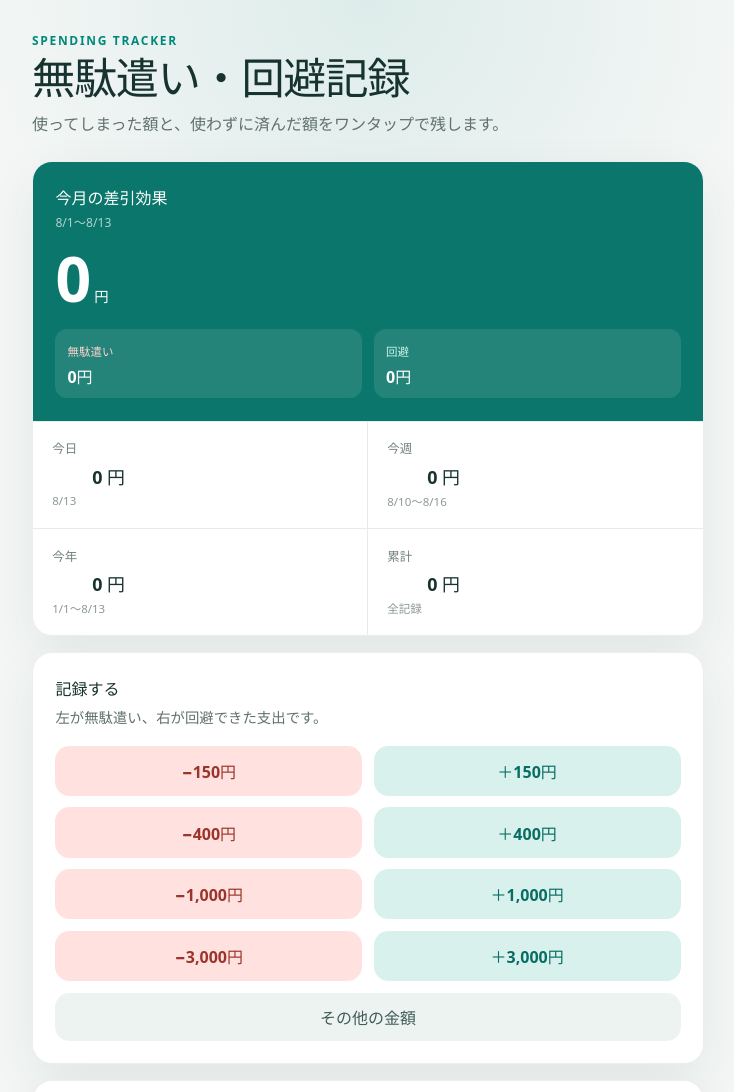
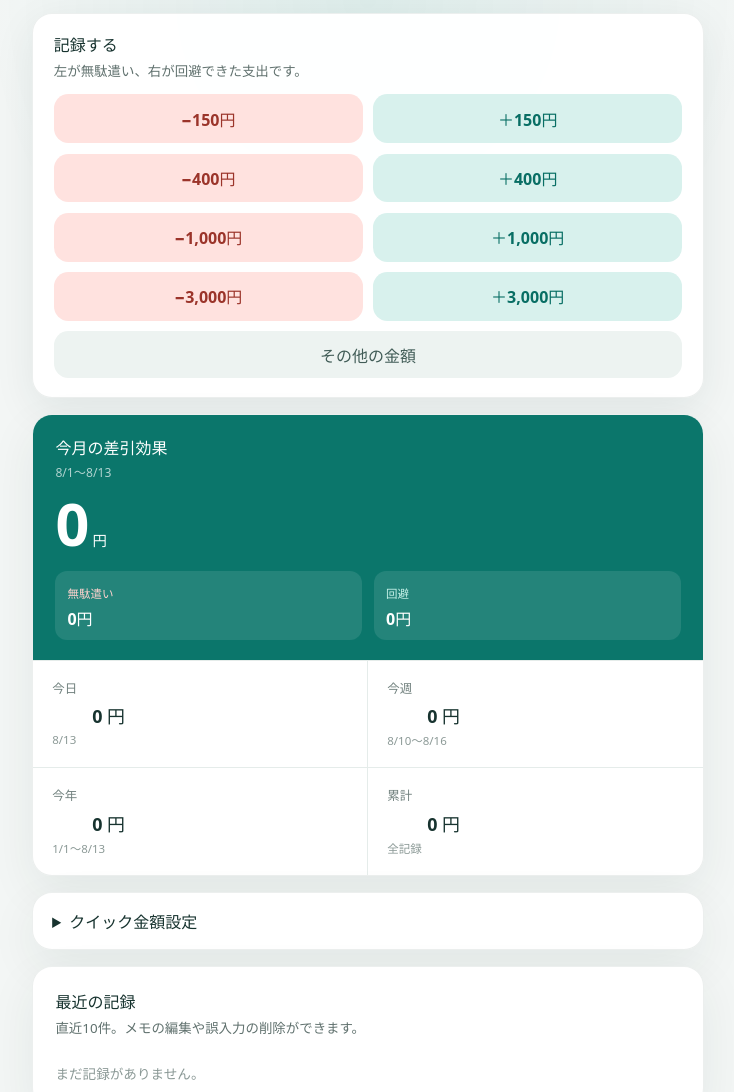
Before and after one commit to rhodanus2179/spending-tracker, a plain HTML site: page index.html in a window 1280 px wide. Shown: the top 1092 px of the page, without its empty margins (272-1006 px from the left). Drawn offline with Linux system fonts and the light colour scheme.

Commit message:
Prioritize quick entry UI (#7)

```diff
--- a/index.html
+++ b/index.html
@@ -13,11 +13,48 @@
 </head>
 <body>
   <main class="app-shell">
-    <header class="app-header">
-      <p class="eyebrow">SPENDING TRACKER</p>
-      <h1>無駄遣い・回避記録</h1>
-      <p class="description">使ってしまった額と、使わずに済んだ額をワンタップで残します。</p>
-    </header>
+    <h1 class="visually-hidden">無駄遣い・回避記録</h1>
+
+    <section class="entry-card entry-card-primary" aria-labelledby="entry-title">
+      <div class="section-heading">
+        <h2 id="entry-title">記録する</h2>
+        <p>左が無駄遣い、右が回避できた支出です。</p>
+      </div>
+
+      <div id="amountButtons" class="button-grid">
+        <button class="amount-button expense" type="button" data-quick-index="0" data-kind="expense" data-amount="-150">−150円</button>
+        <button class="amount-button saving" type="button" data-quick-index="0" data-kind="saving" data-amount="150">＋150円</button>
+        <button class="amount-button expense" type="button" data-quick-index="1" data-kind="expense" data-amount="-400">−400円</button>
+        <button class="amount-button saving" type="button" data-quick-index="1" data-kind="saving" data-amount="400">＋400円</button>
+        <button class="amount-button expense" type="button" data-quick-index="2" data-kind="expense" data-amount="-1000">−1,000円</button>
+        <button class="amount-button saving" type="button" data-quick-index="2" data-kind="saving" data-amount="1000">＋1,000円</button>
+        <button class="amount-button expense" type="button" data-quick-index="3" data-kind="expense" data-amount="-3000">−3,000円</button>
+        <button class="amount-button saving" type="button" data-quick-index="3" data-kind="saving" data-amount="3000">＋3,000円</button>
+      </div>
+
+      <button id="customToggle" class="custom-toggle" type="button" aria-expanded="false" aria-controls="customEntry">その他の金額</button>
+      <form id="customEntry" class="custom-entry" hidden>
+        <label for="customAmount">金額</label>
+        <div class="amount-input-wrap">
+          <input id="customAmount" name="amount" type="number" min="1" max="100000000" step="1" inputmode="numeric" autocomplete="off" placeholder="例: 750" required>
+          <span>円</span>
+        </div>
+        <label for="customNote">メモ <span class="optional">任意</span></label>
+        <input id="customNote" name="note" type="text" maxlength="200" autocomplete="off" placeholder="例: コンビニに寄らなかった">
+        <div class="custom-actions">
+          <button class="custom-submit expense" type="submit" data-kind="expense">無駄遣いとして記録</button>
+          <button class="custom-submit saving" type="submit" data-kind="saving">回避として記録</button>
+        </div>
+      </form>
+    </section>
+
+    <section id="lastAction" class="last-action" aria-live="polite" hidden>
+      <p id="lastActionMessage"></p>
+      <div class="last-action-buttons">
+        <button id="addNoteButton" type="button">メモを追加</button>
+        <button id="undoButton" type="button">取り消す</button>
+      </div>
+    </section>
 
     <section class="summary-card" aria-labelledby="summary-title">
       <div class="summary-heading">
@@ -56,39 +93,6 @@
       </dl>
     </section>
 
-    <section class="entry-card" aria-labelledby="entry-title">
-      <div class="section-heading">
-        <h2 id="entry-title">記録する</h2>
-        <p>左が無駄遣い、右が回避できた支出です。</p>
-      </div>
-
-      <div id="amountButtons" class="button-grid">
-        <button class="amount-button expense" type="button" data-quick-index="0" data-kind="expense" data-amount="-150">−150円</button>
-        <button class="amount-button saving" type="button" data-quick-index="0" data-kind="saving" data-amount="150">＋150円</button>
-        <button class="amount-button expense" type="button" data-quick-index="1" data-kind="expense" data-amount="-400">−400円</button>
-        <button class="amount-button saving" type="button" data-quick-index="1" data-kind="saving" data-amount="400">＋400円</button>
-        <button class="amount-button expense" type="button" data-quick-index="2" data-kind="expense" data-amount="-1000">−1,000円</button>
-        <button class="amount-button saving" type="button" data-quick-index="2" data-kind="saving" data-amount="1000">＋1,000円</button>
-        <button class="amount-button expense" type="button" data-quick-index="3" data-kind="expense" data-amount="-3000">−3,000円</button>
-        <button class="amount-button saving" type="button" data-quick-index="3" data-kind="saving" data-amount="3000">＋3,000円</button>
-      </div>
-
-      <button id="customToggle" class="custom-toggle" type="button" aria-expanded="false" aria-controls="customEntry">その他の金額</button>
-      <form id="customEntry" class="custom-entry" hidden>
-        <label for="customAmount">金額</label>
-        <div class="amount-input-wrap">
-          <input id="customAmount" name="amount" type="number" min="1" max="100000000" step="1" inputmode="numeric" autocomplete="off" placeholder="例: 750" required>
-          <span>円</span>
-        </div>
-        <label for="customNote">メモ <span class="optional">任意</span></label>
-        <input id="customNote" name="note" type="text" maxlength="200" autocomplete="off" placeholder="例: コンビニに寄らなかった">
-        <div class="custom-actions">
-          <button class="custom-submit expense" type="submit" data-kind="expense">無駄遣いとして記録</button>
-          <button class="custom-submit saving" type="submit" data-kind="saving">回避として記録</button>
-        </div>
-      </form>
-    </section>
-
     <details class="data-card">
       <summary>クイック金額設定</summary>
       <div class="data-content">
@@ -121,14 +125,6 @@
         </form>
       </div>
     </details>
-
-    <section id="lastAction" class="last-action" aria-live="polite" hidden>
-      <p id="lastActionMessage"></p>
-      <div class="last-action-buttons">
-        <button id="addNoteButton" type="button">メモを追加</button>
-        <button id="undoButton" type="button">取り消す</button>
-      </div>
-    </section>
 
     <section class="records-card" aria-labelledby="records-title">
       <div class="section-heading section-heading-row">
--- a/service-worker.js
+++ b/service-worker.js
@@ -1,4 +1,4 @@
-const CACHE_NAME = "spending-tracker-v5";
+const CACHE_NAME = "spending-tracker-v6";
 const APP_SHELL = [
   "./",
   "./index.html",
--- a/styles.css
+++ b/styles.css
@@ -27,31 +27,27 @@ button:focus-visible, input:focus-visible, summary:focus-visible {
 .app-shell {
   width: min(100% - 2rem, 42rem);
   margin: 0 auto;
-  padding: 2rem 0 3rem;
+  padding: max(0.8rem, env(safe-area-inset-top)) 0 calc(3rem + env(safe-area-inset-bottom));
 }
 
-.app-header { margin-bottom: 1.5rem; }
-.eyebrow {
-  margin: 0 0 0.4rem;
-  color: #00897b;
-  font-size: 0.75rem;
-  font-weight: 800;
-  letter-spacing: 0.14em;
+.visually-hidden {
+  position: absolute;
+  width: 1px;
+  height: 1px;
+  padding: 0;
+  margin: -1px;
+  overflow: hidden;
+  clip: rect(0 0 0 0);
+  white-space: nowrap;
+  border: 0;
 }
 
 h1, h2, p, dl, dd, ol { margin-top: 0; }
-h1 {
-  margin-bottom: 0.55rem;
-  font-size: clamp(1.8rem, 7vw, 2.7rem);
-  line-height: 1.08;
-  letter-spacing: -0.03em;
-}
 h2 { margin-bottom: 0; font-size: 1rem; }
-.description, .section-heading p, .data-content p {
+.section-heading p, .data-content p {
   color: #60716e;
   line-height: 1.65;
 }
-.description { margin-bottom: 0; }
 
 .summary-card, .entry-card, .records-card, .trend-card, .data-card {
   background: rgba(255, 255, 255, 0.96);
@@ -60,21 +56,111 @@ h2 { margin-bottom: 0; font-size: 1rem; }
   box-shadow: 0 1rem 3rem rgba(15, 52, 47, 0.07);
 }
 
-.summary-card { overflow: hidden; }
+.entry-card {
+  padding: 1.15rem 1.3rem 1.2rem;
+}
+.entry-card-primary {
+  box-shadow: 0 0.75rem 2.5rem rgba(15, 52, 47, 0.08);
+}
+.section-heading p { margin: 0.25rem 0 0.75rem; font-size: 0.84rem; }
+.button-grid {
+  display: grid;
+  grid-template-columns: repeat(2, minmax(0, 1fr));
+  gap: 0.65rem;
+}
+.amount-button, .custom-submit, .custom-toggle, .record-action, .last-action button, .data-actions button {
+  border: 0;
+  border-radius: 0.9rem;
+  cursor: pointer;
+  font-weight: 800;
+  transition: transform 120ms ease, filter 120ms ease;
+  touch-action: manipulation;
+}
+.amount-button { min-height: 3.05rem; }
+.amount-button:active, .custom-submit:active, .custom-toggle:active, .record-action:active, .last-action button:active, .data-actions button:active {
+  transform: translateY(1px) scale(0.99);
+}
+.amount-button:hover, .custom-submit:hover, .custom-toggle:hover, .record-action:hover, .last-action button:hover, .data-actions button:hover {
+  filter: brightness(0.97);
+}
+.expense { background: #ffe2df; color: #9b342a; }
+.saving { background: #d8f1ed; color: #086e64; }
+.expense-text { color: #a34137; }
+.saving-text { color: #087267; }
+
+.custom-toggle {
+  width: 100%;
+  margin-top: 0.65rem;
+  padding: 0.72rem 1rem;
+  background: #edf3f1;
+  color: #415c57;
+}
+.custom-entry {
+  display: grid;
+  gap: 0.55rem;
+  margin-top: 0.8rem;
+  padding-top: 1rem;
+  border-top: 1px solid #e5ecea;
+}
+.custom-entry[hidden] { display: none; }
+.custom-entry label { color: #526a65; font-size: 0.82rem; font-weight: 700; }
+.optional { color: #8b9996; font-weight: 500; }
+.amount-input-wrap {
+  display: flex;
+  align-items: center;
+  gap: 0.5rem;
+}
+.custom-entry input {
+  width: 100%;
+  min-width: 0;
+  padding: 0.75rem 0.85rem;
+  border: 1px solid #cfdad7;
+  border-radius: 0.75rem;
+  background: #fff;
+  color: #17332f;
+}
+.custom-actions {
+  display: grid;
+  grid-template-columns: repeat(2, minmax(0, 1fr));
+  gap: 0.6rem;
+  margin-top: 0.35rem;
+}
+.custom-submit { min-height: 2.9rem; padding: 0.65rem; }
+
+.last-action {
+  display: flex;
+  align-items: center;
+  justify-content: space-between;
+  gap: 0.75rem;
+  margin-top: 0.7rem;
+  padding: 0.8rem 0.9rem;
+  border: 1px solid #c9ded9;
+  border-radius: 0.9rem;
+  background: #edf8f5;
+}
+.last-action[hidden] { display: none; }
+.last-action p { margin: 0; font-size: 0.82rem; color: #315a52; }
+.last-action-buttons { display: flex; gap: 0.4rem; flex-shrink: 0; }
+.last-action button { padding: 0.45rem 0.65rem; background: #fff; color: #1c665a; font-size: 0.76rem; }
+
+.summary-card {
+  margin-top: 1rem;
+  overflow: hidden;
+}
 .summary-heading {
-  padding: 1.4rem;
+  padding: 1.25rem 1.4rem;
   background: #0b766b;
   color: #fff;
 }
 .summary-period {
   min-height: 1.1rem;
-  margin: 0.25rem 0 1rem;
+  margin: 0.25rem 0 0.8rem;
   color: rgba(255, 255, 255, 0.68);
   font-size: 0.76rem;
 }
 .balance-value {
   margin: 0;
-  font-size: clamp(2.3rem, 12vw, 3.9rem);
+  font-size: clamp(2.3rem, 12vw, 3.7rem);
   font-weight: 800;
   line-height: 1;
   letter-spacing: -0.04em;
@@ -89,7 +175,7 @@ h2 { margin-bottom: 0; font-size: 1rem; }
   display: grid;
   grid-template-columns: repeat(2, minmax(0, 1fr));
   gap: 0.75rem;
-  margin-top: 1.25rem;
+  margin-top: 1.1rem;
 }
 .split-totals p {
   margin: 0;
@@ -132,87 +218,7 @@ h2 { margin-bottom: 0; font-size: 1rem; }
   font-size: 0.72rem;
 }
 
-.entry-card, .records-card, .trend-card { margin-top: 1rem; padding: 1.4rem; }
-.section-heading p { margin: 0.4rem 0 1rem; font-size: 0.9rem; }
-.button-grid {
-  display: grid;
-  grid-template-columns: repeat(2, minmax(0, 1fr));
-  gap: 0.7rem;
-}
-.amount-button, .custom-submit, .custom-toggle, .record-action, .last-action button, .data-actions button {
-  border: 0;
-  border-radius: 0.9rem;
-  cursor: pointer;
-  font-weight: 800;
-  transition: transform 120ms ease, filter 120ms ease;
-  touch-action: manipulation;
-}
-.amount-button { min-height: 3.15rem; }
-.amount-button:active, .custom-submit:active, .custom-toggle:active, .record-action:active, .last-action button:active, .data-actions button:active {
-  transform: translateY(1px) scale(0.99);
-}
-.amount-button:hover, .custom-submit:hover, .custom-toggle:hover, .record-action:hover, .last-action button:hover, .data-actions button:hover {
-  filter: brightness(0.97);
-}
-.expense { background: #ffe2df; color: #9b342a; }
-.saving { background: #d8f1ed; color: #086e64; }
-.expense-text { color: #a34137; }
-.saving-text { color: #087267; }
-
-.custom-toggle {
-  width: 100%;
-  margin-top: 0.75rem;
-  padding: 0.75rem 1rem;
-  background: #edf3f1;
-  color: #415c57;
-}
-.custom-entry {
-  display: grid;
-  gap: 0.55rem;
-  margin-top: 0.8rem;
-  padding-top: 1rem;
-  border-top: 1px solid #e5ecea;
-}
-.custom-entry[hidden] { display: none; }
-.custom-entry label { color: #526a65; font-size: 0.82rem; font-weight: 700; }
-.optional { color: #8b9996; font-weight: 500; }
-.amount-input-wrap {
-  display: flex;
-  align-items: center;
-  gap: 0.5rem;
-}
-.custom-entry input {
-  width: 100%;
-  min-width: 0;
-  padding: 0.75rem 0.85rem;
-  border: 1px solid #cfdad7;
-  border-radius: 0.75rem;
-  background: #fff;
-  color: #17332f;
-}
-.custom-actions {
-  display: grid;
-  grid-template-columns: repeat(2, minmax(0, 1fr));
-  gap: 0.6rem;
-  margin-top: 0.35rem;
-}
-.custom-submit { min-height: 2.9rem; padding: 0.65rem; }
-
-.last-action {
-  display: flex;
-  align-items: center;
-  justify-content: space-between;
-  gap: 0.75rem;
-  margin-top: 0.8rem;
-  padding: 0.8rem 0.9rem;
-  border: 1px solid #c9ded9;
-  border-radius: 0.9rem;
-  background: #edf8f5;
-}
-.last-action[hidden] { display: none; }
-.last-action p { margin: 0; font-size: 0.82rem; color: #315a52; }
-.last-action-buttons { display: flex; gap: 0.4rem; flex-shrink: 0; }
-.last-action button { padding: 0.45rem 0.65rem; background: #fff; color: #1c665a; font-size: 0.76rem; }
+.records-card, .trend-card { margin-top: 1rem; padding: 1.4rem; }
 
 .record-list { margin: 0; padding: 0; list-style: none; }
 .record-item {
@@ -279,8 +285,11 @@ h2 { margin-bottom: 0; font-size: 1rem; }
 }
 
 @media (max-width: 24rem) {
-  .app-shell { width: min(100% - 1rem, 42rem); padding-top: 1.25rem; }
-  .summary-heading, .entry-card, .records-card, .trend-card { padding: 1.1rem; }
+  .app-shell {
+    width: min(100% - 1rem, 42rem);
+    padding-top: max(0.55rem, env(safe-area-inset-top));
+  }
+  .entry-card, .summary-heading, .records-card, .trend-card { padding: 1rem; }
   .summary-item { padding: 0.95rem; }
   .split-totals, .custom-actions, .data-actions { grid-template-columns: 1fr; }
 }
```
